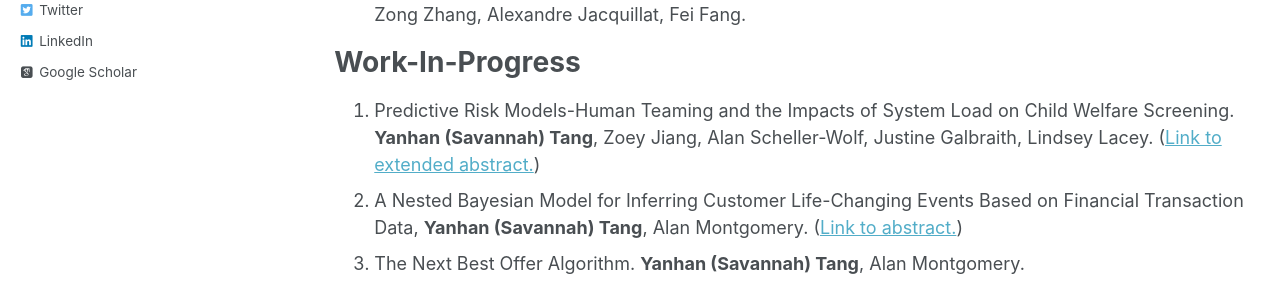
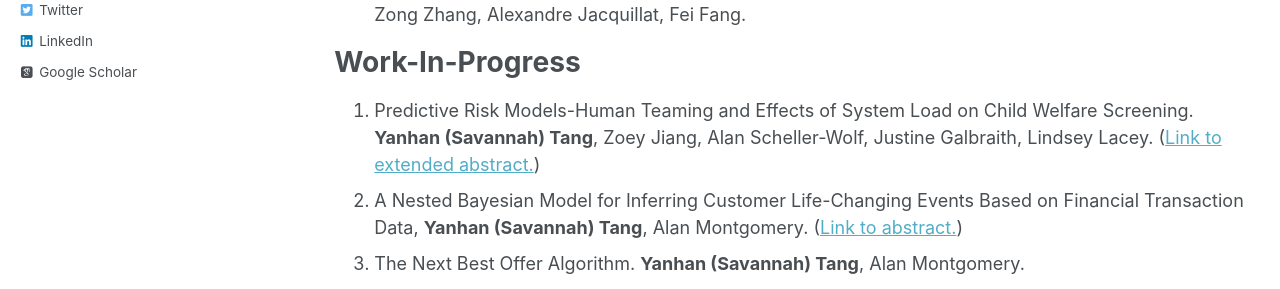
Before and after one commit to savytang/savytang.github.io, a Jekyll site: the page built from _pages/researches.md, in a window 1280 px wide and 900 px high, scrolled down 564 px. Shown: the part 344-633 px from the top of the window. Built offline with Jekyll 4.4.1, drawn with Linux system fonts in a browser that asks for light colours; some web fonts are replaced.

Commit message:
Oct13update
Updated CYF title

```diff
--- a/_pages/researches.md
+++ b/_pages/researches.md
@@ -30,7 +30,7 @@ author_profile: true
 
 # Work-In-Progress
 
-1. Predictive Risk Models-Human Teaming and the Impacts of System Load on Child Welfare Screening. __Yanhan (Savannah) Tang__, Zoey Jiang, Alan Scheller-Wolf, Justine Galbraith, Lindsey Lacey. ([Link to extended abstract.](../files/abstract_CYF.pdf))
+1. Predictive Risk Models-Human Teaming and Effects of System Load on Child Welfare Screening. __Yanhan (Savannah) Tang__, Zoey Jiang, Alan Scheller-Wolf, Justine Galbraith, Lindsey Lacey. ([Link to extended abstract.](../files/abstract_CYF.pdf))
 1. A Nested Bayesian Model for Inferring Customer Life-Changing Events Based on Financial Transaction Data, __Yanhan (Savannah) Tang__, Alan Montgomery. ([Link to abstract.](../files/abstract_pnc.pdf))
 1. The Next Best Offer Algorithm. __Yanhan (Savannah) Tang__, Alan Montgomery.
 1. Split Liver Transplantation Reduces Total Patient Deaths and Improves Fairness. __Yanhan (Savannah) Tang__, Alan Scheller-Wolf, Sridhar Tayur, Emily R. Perito, John P. Roberts.
```
Also changed, not shown: 1 other file.
